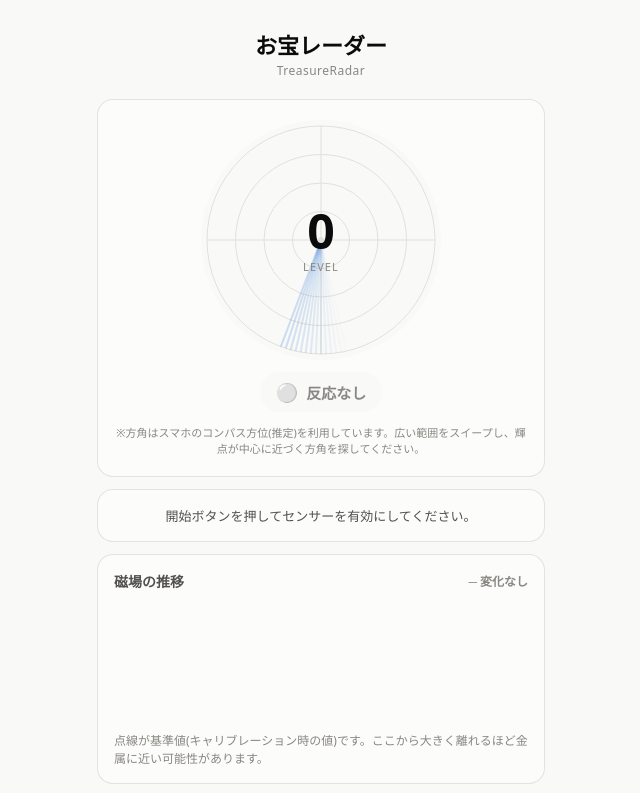
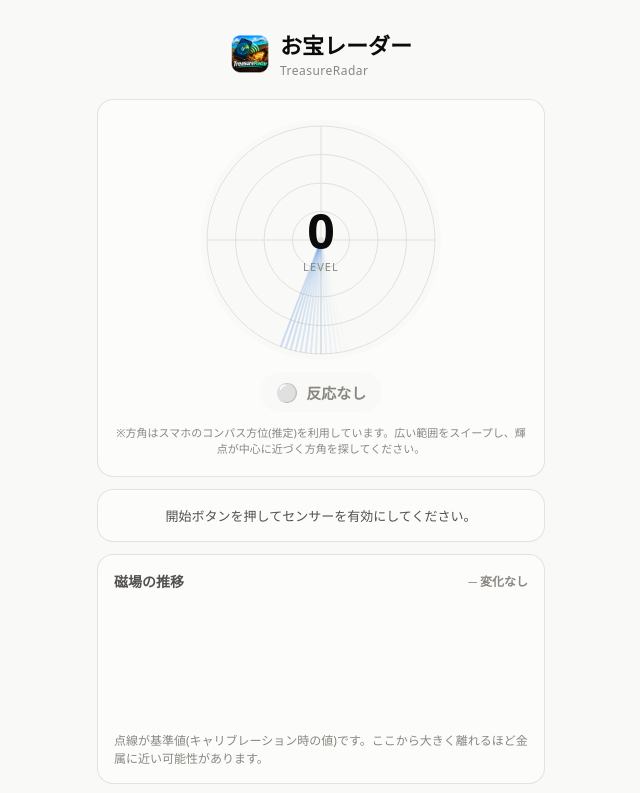
Before and after one commit to fuuchan-lab/treasure-radar, a plain HTML site: page index.html in a window 1280 px wide. Shown: the top 793 px of the page, without its empty margins (319-959 px from the left). Drawn offline with Linux system fonts and the light colour scheme.

Commit message:
Replace app icon with provided artwork and add header logo
生成した抽象アイコンをユーザー提供のTreasureRadarアートワークに置き換え。
ヘッダーのタイトル左側にもロゴを表示するよう変更。

Co-Authored-By: Claude Sonnet 5 <noreply@anthropic.com>

```diff
--- a/index.html
+++ b/index.html
@@ -7,7 +7,8 @@
 <meta name="description" content="スマホの磁気センサーで地中の金属反応を検知し、音とゲージで知らせる宝探し補助アプリ">
 <meta name="theme-color" content="#1a1a19">
 <link rel="manifest" href="manifest.json">
-<link rel="icon" href="icons/icon.svg" type="image/svg+xml">
+<link rel="icon" href="icons/favicon-32.png" type="image/png" sizes="32x32">
+<link rel="icon" href="icons/icon-192.png" type="image/png" sizes="192x192">
 <link rel="apple-touch-icon" href="icons/icon-180.png">
 <link rel="stylesheet" href="style.css">
 </head>
@@ -15,6 +16,7 @@
 <div class="app">
 
   <header class="app-header">
+    <img class="app-header__logo" src="icons/icon-96.png" alt="" width="40" height="40">
     <h1>お宝レーダー<span class="app-header__en">TreasureRadar</span></h1>
   </header>
 
--- a/style.css
+++ b/style.css
@@ -79,6 +79,7 @@ section { overflow: hidden; }
   .app { padding: 12px 10px calc(24px + env(safe-area-inset-bottom)); }
   section { padding: 12px; border-radius: 14px; }
   .app-header h1 { font-size: 19px; }
+  .app-header__logo { width: 32px; height: 32px; }
   .setting-row { font-size: 13px; }
   .setting-row input[type="range"] { width: 100px; }
   .btn { padding: 12px 10px; font-size: 14px; }
@@ -92,7 +93,17 @@ section { overflow: hidden; }
 
 .app-header {
   padding: 12px 0 20px;
-  text-align: center;
+  display: flex;
+  align-items: center;
+  justify-content: center;
+  gap: 10px;
+}
+
+.app-header__logo {
+  width: 40px;
+  height: 40px;
+  border-radius: 10px;
+  flex-shrink: 0;
 }
 
 .app-header h1 {
@@ -102,6 +113,7 @@ section { overflow: hidden; }
   display: flex;
   flex-direction: column;
   gap: 2px;
+  text-align: left;
 }
 
 .app-header__en {
```
Also changed, not shown: icons/favicon-32.png (added), icons/icon-180.png, icons/icon-192.png, icons/icon-48.png (added), icons/icon-512.png, icons/icon-96.png (added), icons/icon.svg (deleted), manifest.json.
